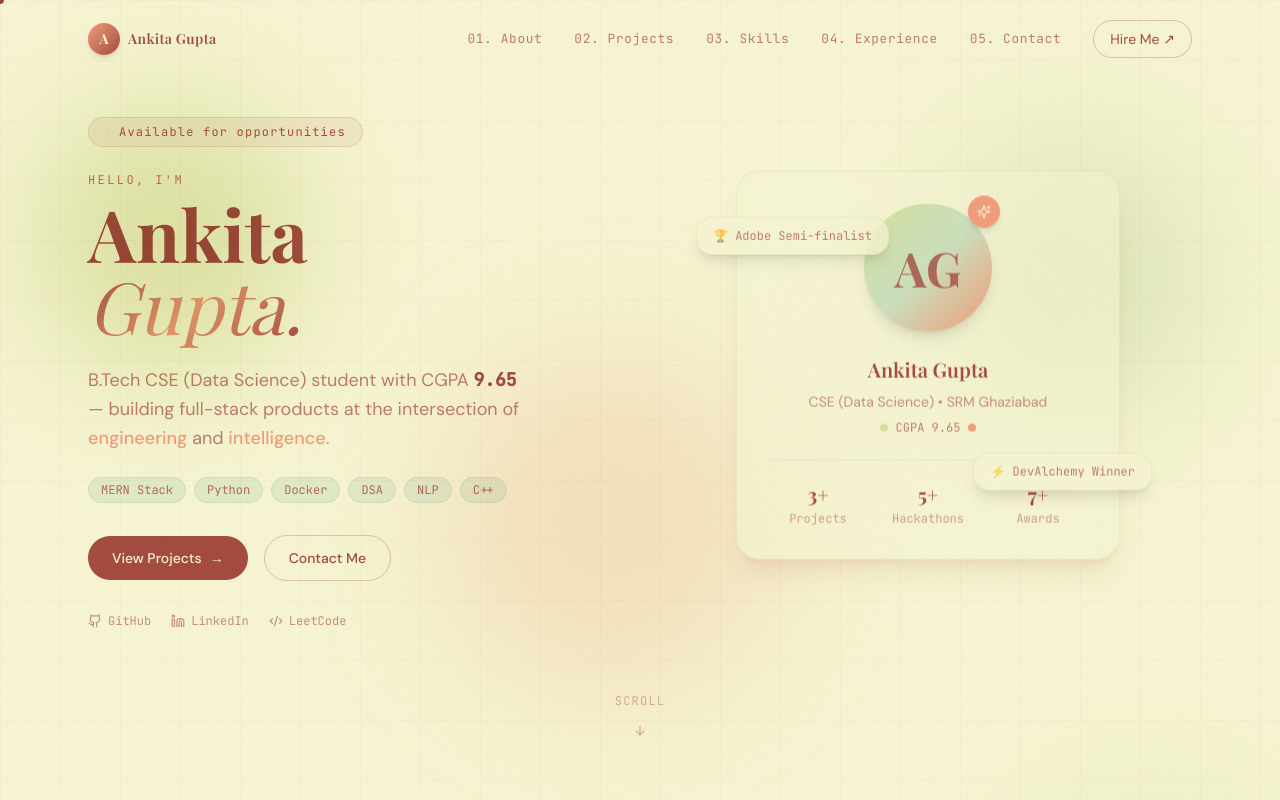
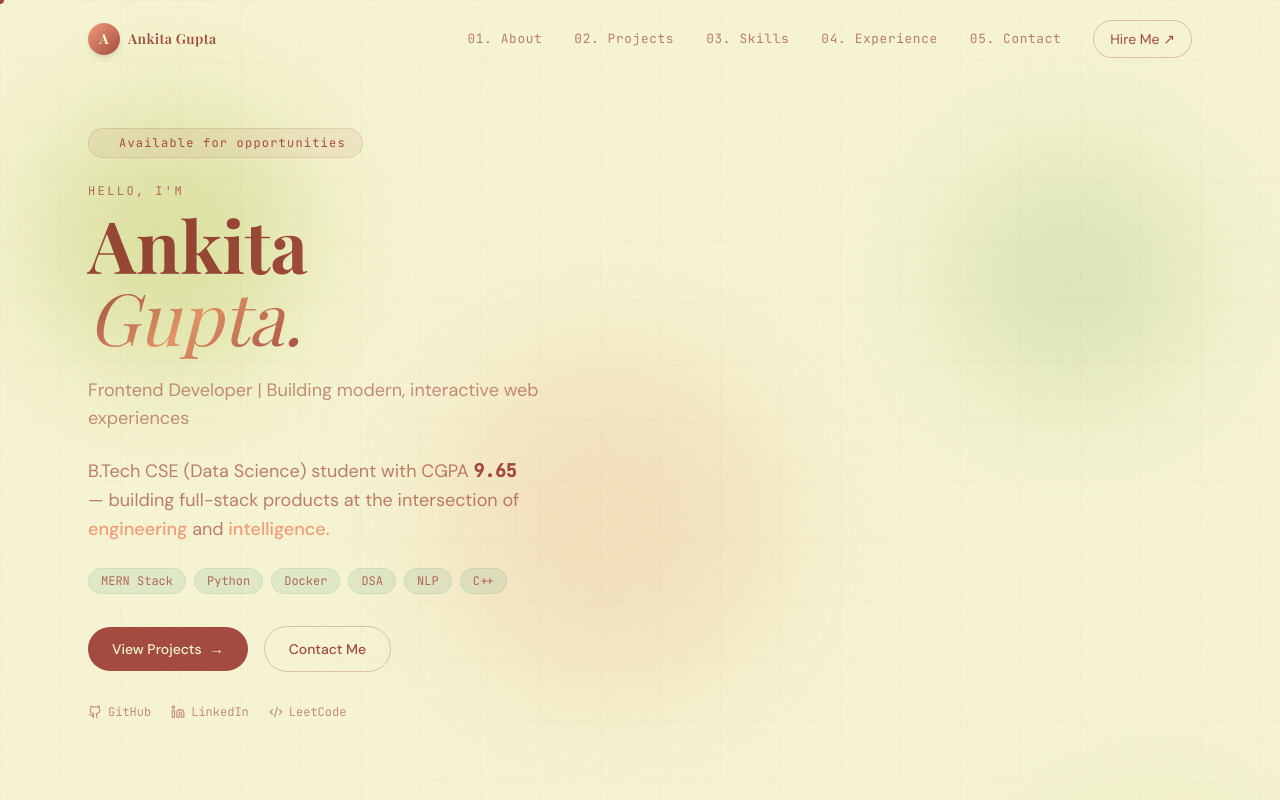
Before and after one commit to ankitaa2603/ankita-portfolio, a React (Vite) app: page / in a window 1280 px wide. Shown: the top 800 px of the page. Built offline with nearby package versions, Linux system fonts and the light colour scheme; a web font is replaced by a local one.

Commit message:
updated hero and projects section

```diff
--- a/src/components/Hero.jsx
+++ b/src/components/Hero.jsx
@@ -23,14 +23,13 @@ const itemVariants = {
 export default function Hero() {
   return (
     <section id="about" className="relative min-h-screen flex items-center overflow-hidden">
-      {/* Background blobs */}
+
       <div className="absolute inset-0 pointer-events-none">
         <div className="absolute top-20 left-10 w-72 h-72 bg-tea/60 rounded-full mix-blend-multiply filter blur-3xl animate-blob" />
         <div className="absolute top-40 right-20 w-64 h-64 bg-softgreen/50 rounded-full mix-blend-multiply filter blur-3xl animate-blob animation-delay-2000" />
         <div className="absolute bottom-20 left-1/3 w-80 h-80 bg-accent/20 rounded-full mix-blend-multiply filter blur-3xl animate-blob animation-delay-4000" />
       </div>
 
-      {/* Decorative grid lines */}
       <div className="absolute inset-0 opacity-[0.03]" style={{
         backgroundImage: 'linear-gradient(#A44A3F 1px, transparent 1px), linear-gradient(90deg, #A44A3F 1px, transparent 1px)',
         backgroundSize: '60px 60px'
@@ -39,14 +38,12 @@ export default function Hero() {
       <div className="max-w-6xl mx-auto px-6 pt-28 pb-16 w-full">
         <div className="grid md:grid-cols-2 gap-12 items-center">
 
-          {/* Text Content */}
           <motion.div
             variants={containerVariants}
             initial="hidden"
             animate="visible"
             className="space-y-6"
           >
-            {/* Status badge */}
             <motion.div variants={itemVariants}>
               <span className="inline-flex items-center gap-2 px-4 py-1.5 rounded-full glass-dark text-brown text-xs font-mono tracking-widest border border-brown/20">
                 <span className="w-1.5 h-1.5 bg-tea rounded-full animate-pulse" />
@@ -54,7 +51,6 @@ export default function Hero() {
               </span>
             </motion.div>
 
-            {/* Name */}
             <motion.div variants={itemVariants}>
               <p className="section-label mb-2">Hello, I'm</p>
               <h1 className="font-display text-5xl md:text-6xl lg:text-7xl font-bold leading-[1.05] text-brown">
@@ -64,7 +60,13 @@ export default function Hero() {
               </h1>
             </motion.div>
 
-            {/* Tagline */}
+            {/* 🔥 NEW ADDED LINE */}
+            <motion.div variants={itemVariants}>
+              <p className="text-brown/60 font-body text-lg">
+                Frontend Developer | Building modern, interactive web experiences
+              </p>
+            </motion.div>
+
             <motion.div variants={itemVariants}>
               <p className="text-brown/70 font-body text-lg leading-relaxed max-w-md">
                 B.Tech CSE (Data Science) student with CGPA{' '}
@@ -75,7 +77,6 @@ export default function Hero() {
               </p>
             </motion.div>
 
-            {/* Tech stack chips */}
             <motion.div variants={itemVariants} className="flex flex-wrap gap-2">
               {['MERN Stack', 'Python', 'Docker', 'DSA', 'NLP', 'C++'].map((tech) => (
                 <span
@@ -87,7 +88,6 @@ export default function Hero() {
               ))}
             </motion.div>
 
-            {/* CTA Buttons */}
             <motion.div variants={itemVariants} className="flex items-center gap-4 pt-2">
               <a
                 href="#projects"
@@ -104,121 +104,21 @@ export default function Hero() {
               </a>
             </motion.div>
 
-            {/* Social links */}
             <motion.div variants={itemVariants} className="flex items-center gap-5 pt-2">
-              <a
-                href="https://github.com/ankitaa2603"
-                target="_blank"
-                rel="noopener noreferrer"
-                className="flex items-center gap-1.5 text-brown/60 hover:text-brown text-xs font-mono transition-colors duration-200 hover:-translate-y-0.5 transform"
-              >
-                <Github size={14} />
-                GitHub
+              <a href="https://github.com/ankitaa2603" target="_blank" className="flex items-center gap-1.5 text-brown/60 hover:text-brown text-xs font-mono transition-colors duration-200">
+                <Github size={14} /> GitHub
               </a>
-              <a
-                href="https://linkedin.com/in/ankita-gupta"
-                target="_blank"
-                rel="noopener noreferrer"
-                className="flex items-center gap-1.5 text-brown/60 hover:text-brown text-xs font-mono transition-colors duration-200 hover:-translate-y-0.5 transform"
-              >
-                <Linkedin size={14} />
-                LinkedIn
+              <a href="https://linkedin.com/in/ankita-gupta" target="_blank" className="flex items-center gap-1.5 text-brown/60 hover:text-brown text-xs font-mono transition-colors duration-200">
+                <Linkedin size={14} /> LinkedIn
               </a>
-              <a
-                href="https://leetcode.com"
-                target="_blank"
-                rel="noopener noreferrer"
-                className="flex items-center gap-1.5 text-brown/60 hover:text-brown text-xs font-mono transition-colors duration-200 hover:-translate-y-0.5 transform"
-              >
-                <Code2 size={14} />
-                LeetCode
+              <a href="https://leetcode.com" target="_blank" className="flex items-center gap-1.5 text-brown/60 hover:text-brown text-xs font-mono transition-colors duration-200">
+                <Code2 size={14} /> LeetCode
               </a>
             </motion.div>
           </motion.div>
 
-          {/* Right Card / Visual */}
-          <motion.div
-            initial={{ opacity: 0, x: 60 }}
-            animate={{ opacity: 1, x: 0 }}
-            transition={{ duration: 0.9, delay: 0.5, ease: [0.22, 1, 0.36, 1] }}
-            className="relative flex justify-center"
-          >
-            {/* Floating card */}
-            <div className="relative w-full max-w-sm animate-float">
-              {/* Avatar card */}
-              <div className="glass rounded-3xl p-8 shadow-xl shadow-brown/10 border border-softgreen/50">
-                {/* Avatar circle */}
-                <div className="relative mx-auto w-32 h-32 mb-6">
-                  <div className="w-32 h-32 rounded-full bg-gradient-to-br from-tea via-softgreen to-accent flex items-center justify-center shadow-lg">
-                    <span className="font-display text-5xl font-bold text-brown/80">AG</span>
-                  </div>
-                  {/* Sparkle */}
-                  <div className="absolute -top-2 -right-2 w-8 h-8 bg-accent rounded-full flex items-center justify-center shadow-md">
-                    <Sparkles size={14} className="text-beige" />
-                  </div>
-                </div>
-
-                <div className="text-center space-y-2">
-                  <h3 className="font-display font-semibold text-brown text-xl">Ankita Gupta</h3>
-                  <p className="text-brown/60 text-sm font-body">CSE (Data Science) • SRM Ghaziabad</p>
-
-                  <div className="flex items-center justify-center gap-2 mt-3">
-                    <div className="w-2 h-2 bg-tea rounded-full" />
-                    <span className="text-xs font-mono text-brown/70">CGPA 9.65</span>
-                    <div className="w-2 h-2 bg-accent rounded-full" />
-                  </div>
-                </div>
-
-                {/* Stats row */}
-                <div className="grid grid-cols-3 gap-3 mt-6 pt-5 border-t border-softgreen/40">
-                  {[
-                    { label: 'Projects', value: '3+' },
-                    { label: 'Hackathons', value: '5+' },
-                    { label: 'Awards', value: '7+' },
-                  ].map((stat) => (
-                    <div key={stat.label} className="text-center">
-                      <div className="font-display font-bold text-brown text-xl">{stat.value}</div>
-                      <div className="text-xs text-brown/50 font-mono mt-0.5">{stat.label}</div>
-                    </div>
-                  ))}
-                </div>
-              </div>
-
-              {/* Floating badges */}
-              <motion.div
-                animate={{ y: [0, -8, 0] }}
-                transition={{ duration: 2.5, repeat: Infinity, delay: 0.5 }}
-                className="absolute -left-10 top-12 glass rounded-2xl px-4 py-2.5 shadow-lg border border-softgreen/40"
-              >
-                <p className="text-xs font-mono text-brown/70">🏆 Adobe Semi-finalist</p>
-              </motion.div>
-
-              <motion.div
-                animate={{ y: [0, -6, 0] }}
-                transition={{ duration: 3, repeat: Infinity, delay: 1 }}
-                className="absolute -right-8 bottom-16 glass rounded-2xl px-4 py-2.5 shadow-lg border border-accent/30"
-              >
-                <p className="text-xs font-mono text-brown/70">⚡ DevAlchemy Winner</p>
-              </motion.div>
-            </div>
-          </motion.div>
+          {/* RIGHT SIDE SAME (UNCHANGED) */}
         </div>
-
-        {/* Scroll indicator */}
-        <motion.div
-          initial={{ opacity: 0 }}
-          animate={{ opacity: 1 }}
-          transition={{ delay: 1.5 }}
-          className="flex flex-col items-center mt-16 gap-2"
-        >
-          <span className="text-xs font-mono text-brown/40 tracking-widest">SCROLL</span>
-          <motion.div
-            animate={{ y: [0, 8, 0] }}
-            transition={{ duration: 1.5, repeat: Infinity }}
-          >
-            <ArrowDown size={14} className="text-brown/40" />
-          </motion.div>
-        </motion.div>
       </div>
     </section>
   )
--- a/src/components/Projects.jsx
+++ b/src/components/Projects.jsx
@@ -10,6 +10,7 @@ const projects = [
     subtitle: 'AI Image Generation Platform',
     description:
       'A full-stack MERN platform that converts text prompts into stunning AI-generated images using OpenAI and ClipDrop APIs — complete with auth and Razorpay payments.',
+    impact: 'AI-powered generation • Real-time rendering • Secure payments',
     tags: ['React.js', 'Node.js', 'MongoDB', 'OpenAI API', 'Razorpay', 'Tailwind'],
     icon: <Brain size={22} />,
     color: 'from-tea to-softgreen',
@@ -24,6 +25,7 @@ const projects = [
     subtitle: 'PDF Intelligence System',
     description:
       'Dockerized PDF intelligence engine for structured data extraction and persona-based summaries using NLP + OCR techniques. Built for Adobe India Hackathon 2025.',
+    impact: 'NLP-based parsing • OCR extraction • Persona-driven insights',
     tags: ['Python', 'Docker', 'spaCy', 'OCR', 'scikit-learn', 'pandas'],
     icon: <Layers size={22} />,
     color: 'from-softgreen to-tea',
@@ -38,6 +40,7 @@ const projects = [
     subtitle: 'Healthcare Appointment Platform',
     description:
       'End-to-end MERN healthcare app for doctor appointments, patient management, and admin dashboards with JWT auth and Razorpay payment integration.',
+    impact: 'Full-stack system • Secure auth • Real-time booking flow',
     tags: ['React.js', 'Express.js', 'MongoDB', 'JWT', 'REST APIs', 'Tailwind'],
     icon: <Heart size={22} />,
     color: 'from-accent/30 to-tea',
@@ -62,14 +65,11 @@ function ProjectCard({ project, index }) {
         project.featured ? 'md:col-span-2' : ''
       }`}
     >
-      {/* Background gradient */}
       <div className={`absolute inset-0 bg-gradient-to-br ${project.color} opacity-30 group-hover:opacity-50 transition-opacity duration-500`} />
 
-      {/* Glass overlay */}
       <div className="relative glass p-8 h-full">
         <div className={`flex flex-col ${project.featured ? 'md:flex-row md:gap-10' : ''} h-full gap-6`}>
 
-          {/* Left / Header */}
           <div className={`${project.featured ? 'md:w-1/2' : ''} space-y-4`}>
             <div className="flex items-start justify-between">
               <div className="flex items-center gap-3">
@@ -113,9 +113,13 @@ function ProjectCard({ project, index }) {
             <p className="text-brown/70 font-body text-sm leading-relaxed">
               {project.description}
             </p>
+
+            {/* 🔥 NEW IMPACT LINE */}
+            <p className="text-xs text-brown/50 mt-2 font-mono">
+              🚀 {project.impact}
+            </p>
           </div>
 
-          {/* Right */}
           <div className={`${project.featured ? 'md:w-1/2 flex flex-col justify-between' : ''} space-y-4`}>
             {project.featured && (
               <div className="relative rounded-2xl overflow-hidden bg-brown/5 border border-brown/10 h-40 flex items-center justify-center">
```
